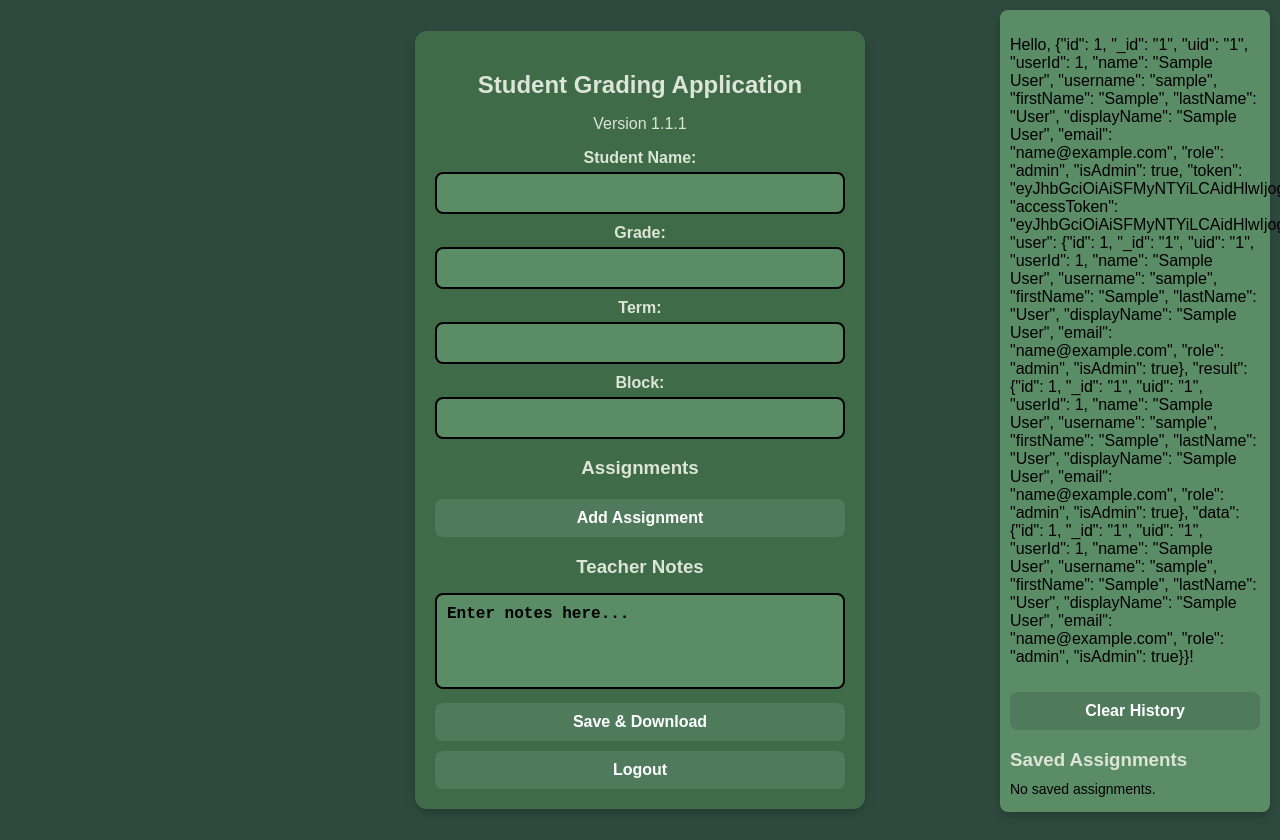
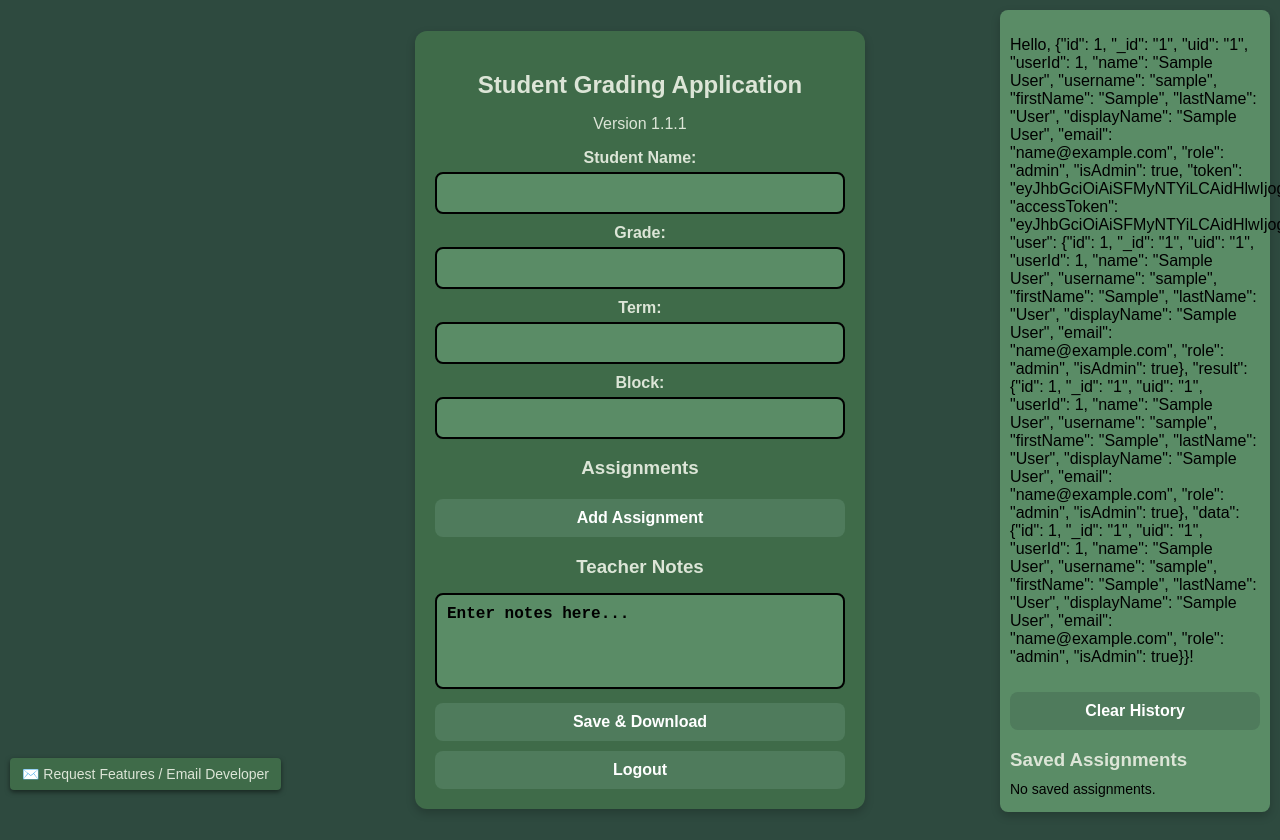
Before and after one commit to pg25tommy/gradingApp, a website: page Grading_test_web_app/grading.html in a window 1280 px wide. Shown: the top 840 px of the page. Drawn offline with Linux system fonts and the light colour scheme; sample sign-in values are in the browser's storage.

Commit message:
added email dev option

```diff
--- a/Grading_test_web_app/grading.html
+++ b/Grading_test_web_app/grading.html
@@ -21,7 +21,7 @@
     <label>Student Name:</label>
     <input type="text" id="studentName" required>
 
-    <!-- Reordered: Grade now comes before Term -->
+    <!-- Reordered: Grade comes before Term -->
     <label>Grade:</label>
     <input type="text" id="grade" required>
 
@@ -48,5 +48,10 @@
     <button onclick="clearHistory()">Clear History</button>
     <div id="history"></div>
   </div>
+
+  <!-- Email icon with text in bottom left corner -->
+  <a href="mailto:tommy@knocktwice.ca?subject=Request%20Features" id="emailIcon" title="Request Features / Email Developer">
+    ✉️ Request Features / Email Developer
+  </a>
 </body>
 </html>
--- a/Grading_test_web_app/styles.css
+++ b/Grading_test_web_app/styles.css
@@ -130,3 +130,22 @@ button:hover {
     margin: 5px 0;
     color: black;
 }
+
+/* Email icon styling */
+#emailIcon {
+    position: fixed;
+    bottom: 10px;
+    left: 10px;
+    font-size: 14px;
+    text-decoration: none;
+    color: var(--text-color);
+    background: var(--primary-color);
+    padding: 8px 12px;
+    border-radius: 4px;
+    box-shadow: 0px 2px 5px rgba(0, 0, 0, 0.5);
+    transition: background 0.3s ease;
+  }
+
+  #emailIcon:hover {
+    background: var(--button-hover-color);
+  }
--- a/Grading_test_web_app/user_sessions.json
+++ b/Grading_test_web_app/user_sessions.json
@@ -10,5 +10,11 @@
     "loginTime": "2025-02-27T18:39:02.647Z",
     "logoutTime": null,
     "duration": null
+  },
+  {
+    "username": "OJD",
+    "loginTime": "2025-02-27T19:11:16.472Z",
+    "logoutTime": null,
+    "duration": null
   }
 ]
```
